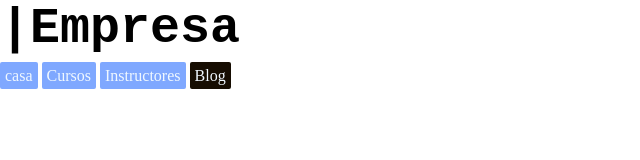
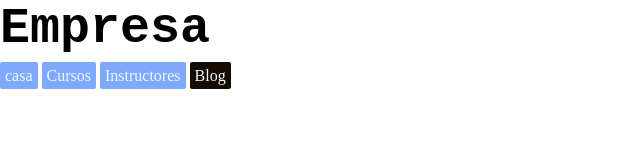
Before and after one commit to David1035/CursoHTMLPlatzi, a plain HTML site: page css/claseEspecificidad/index.html in a window 1280 px wide. Shown: the whole page, without its empty margins (0-640 px from the left). Drawn offline with Linux system fonts and the light colour scheme.

Commit message:
cambio nombre
se quita una letra

```diff
--- a/css/claseEspecificidad/index.html
+++ b/css/claseEspecificidad/index.html
@@ -9,7 +9,7 @@
 </head>
 <body>
     <header class="page-header">
-        <h1 id="pague-title" class="title">|Empresa</h1>
+        <h1 id="pague-title" class="title">Empresa</h1>
         <nav>
             <ul id="main-nav" class="nav">
                 <li><a href="">casa</a></li>
```
